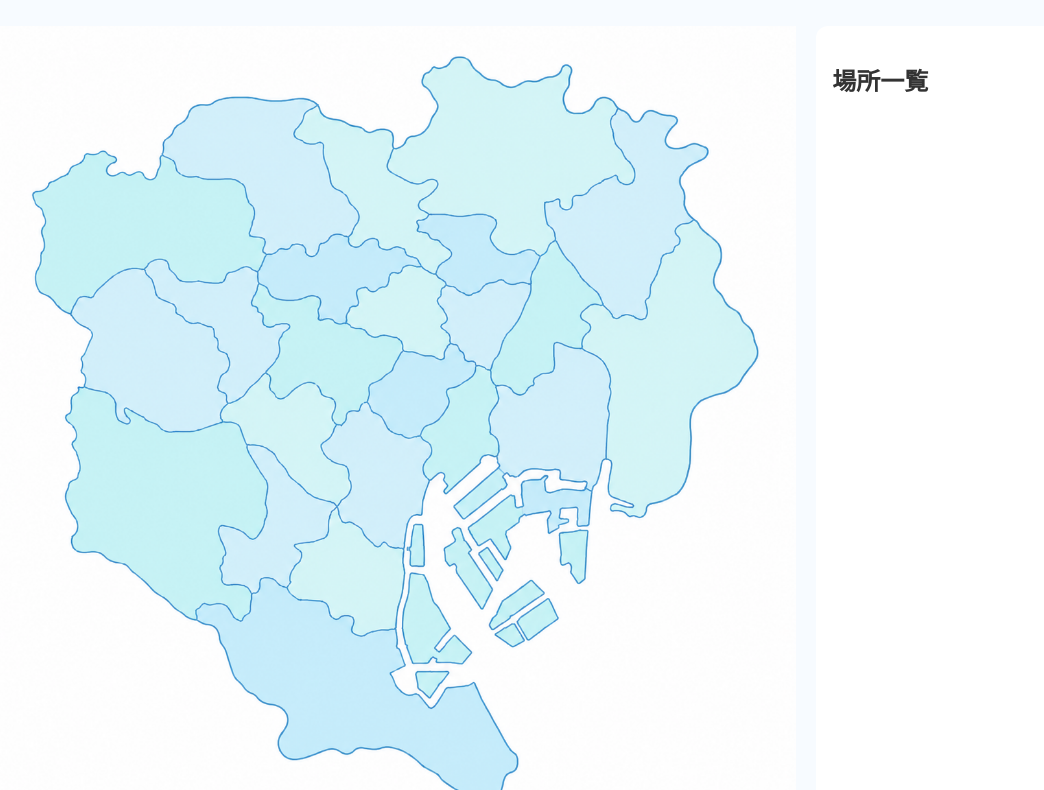
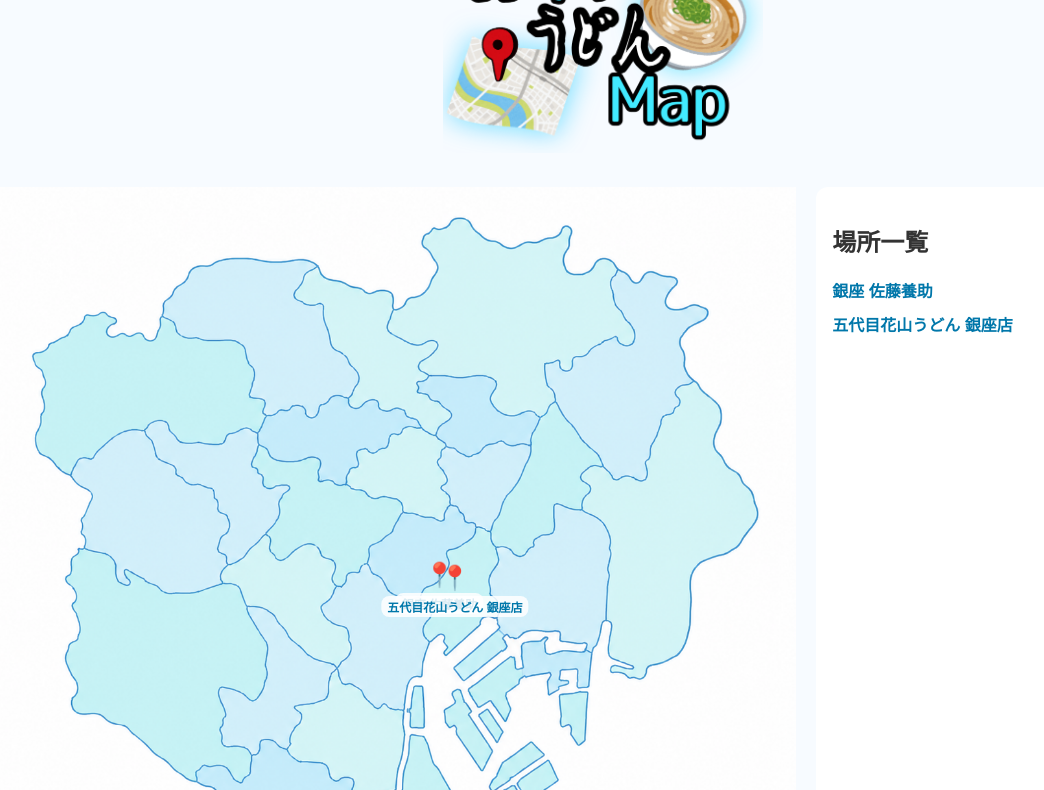
Before and after one commit to yagicchiss/oyui-udon-map, a plain HTML site: page index.html in a window 1280 px wide. Shown: the part 80-870 px from the top of the page, without its empty margins (37-1081 px from the left). Drawn offline with Linux system fonts and the light colour scheme.

Commit message:
Add files via upload

```diff
--- a/index.html
+++ b/index.html
@@ -3,11 +3,13 @@
 <head>
   <meta charset="UTF-8">
   <meta name="viewport" content="width=device-width, initial-scale=1.0">
-  <title>訪れた場所マップ</title>
+  <title>おゆいうどん　Map</title>
   <link rel="stylesheet" href="style.css">
 </head>
 <body>
-  <h1>訪れた場所マップ</h1>
+  <header class="site-header">
+  <img src="title.png" alt="おゆいうどん Map" class="title-image">
+</header>
 
   <div class="container">
     <div class="map-wrapper">
--- a/places.json
+++ b/places.json
@@ -1,7 +1,15 @@
 [
   {
-    "name": "東京駅",
-    "lat": 35.681236,
-    "lng": 139.767125
+    "name": "銀座 佐藤養助",
+    "lat": 35.67145540697248,
+    "lng": 139.76156438450937,
+    "url": "https://maps.app.goo.gl/4K9VvpbKVNogAuXXA"
   },
+{
+    "name": "五代目花山うどん 銀座店",
+    "lat": 35.67024028348747,
+    "lng": 139.76920060985972,
+    "url": "https://maps.app.goo.gl/d5oQMRSb6a8NkfaF6"
+  }
+
   ]
--- a/style.css
+++ b/style.css
@@ -82,3 +82,14 @@ h1 {
     grid-template-columns: 1fr;
   }
 }
+.site-header {
+  text-align: center;
+  padding: 20px 0 10px;
+}
+
+.title-image {
+  width: 320px;      /* 中くらい */
+  max-width: 80%;
+  height: auto;
+  display: inline-block;
+}
```
Also changed, not shown: title.png (added).
